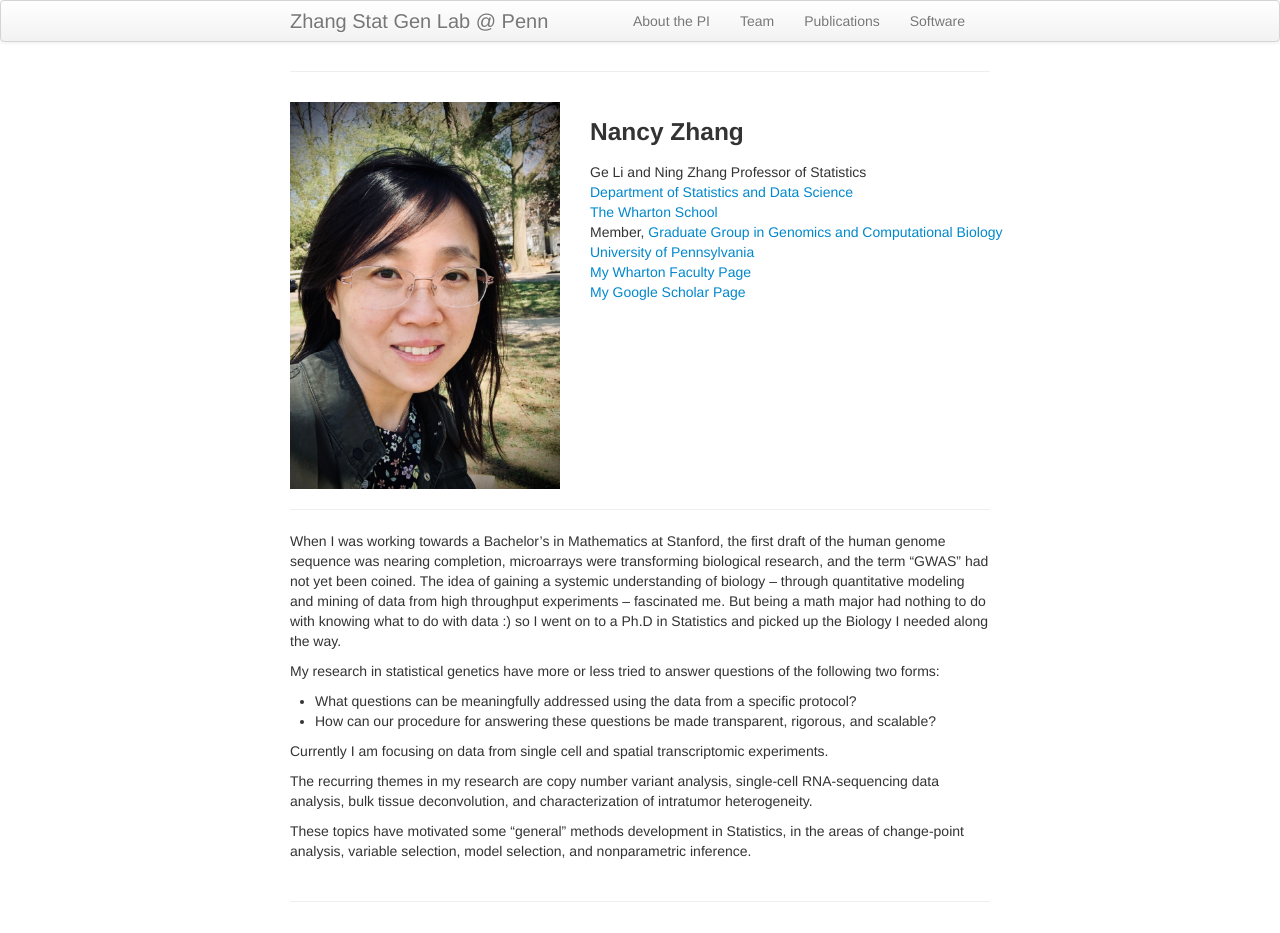
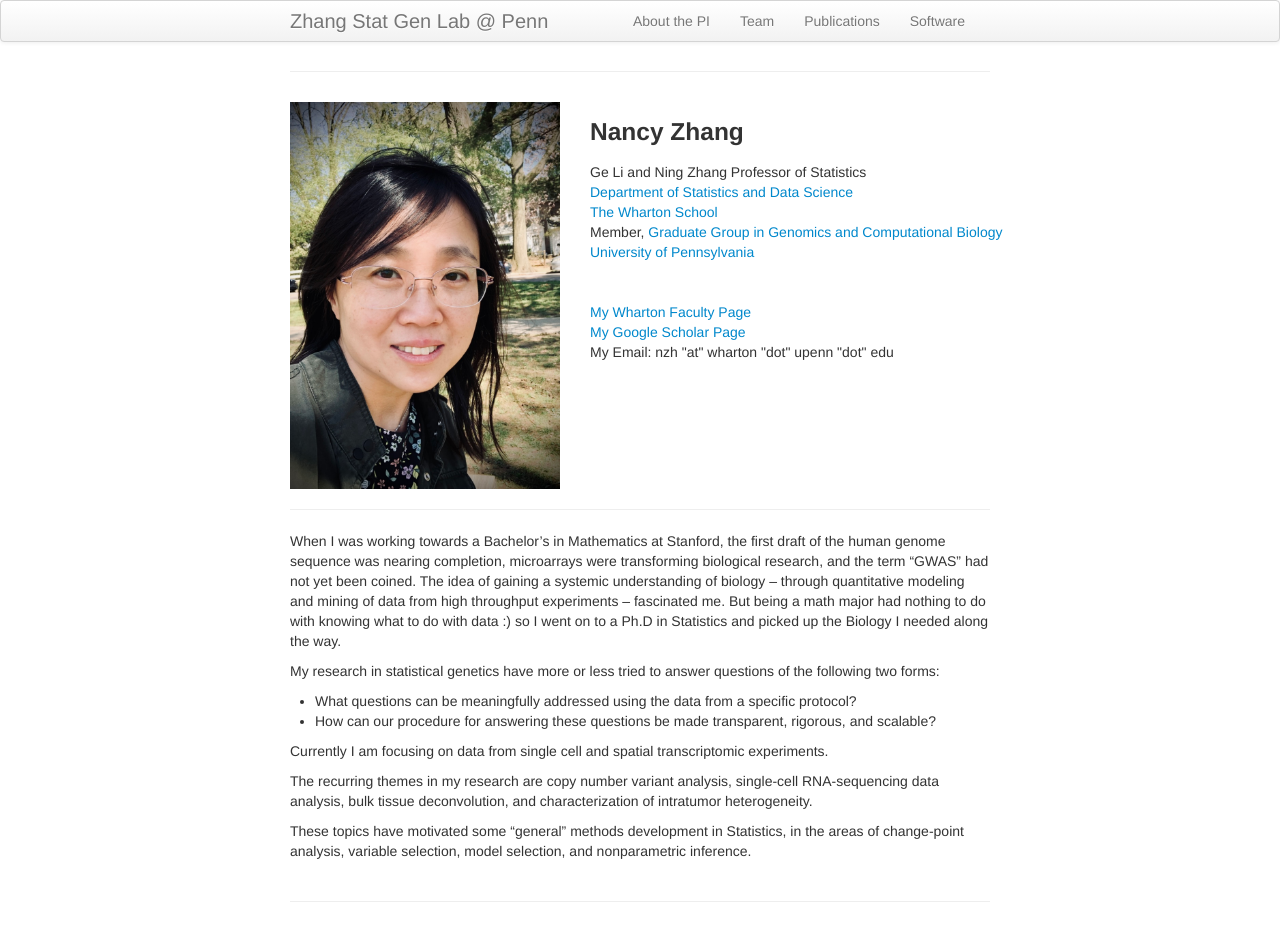
Before and after one commit to nzhanglab/nzhanglab.github.io, a Jekyll site: the page built from pages/pi.md, in a window 1280 px wide. Built offline with Jekyll 4.4.1, drawn with Linux system fonts in a browser that asks for light colours.

Commit message:
aesthetics

```diff
--- a/pages/pi.md
+++ b/pages/pi.md
@@ -12,7 +12,7 @@
         <div class="span3">
             <a href="../assets/pics/nrz_small.JPEG">
             <img src="../assets/pics/nrz_small.JPEG"
-                  title="Nancy R. Zhang" alt="Nancy R. Zhang"  width="500"/></a>
+                  title="Nancy R. Zhang" alt="Nancy R. Zhang"  width="400"/></a>
         </div>
 
         <div class="span7">
@@ -22,8 +22,11 @@
             <a href="https://www.wharton.upenn.edu/">The Wharton School</a><br/>
             Member, <a href="https://www.med.upenn.edu/gcb/">Graduate Group in Genomics and Computational Biology</a><br/>
             <a href="https://www.upenn.edu/">University of Pennsylvania</a><br/>
+
+	    <br/><br/>
 	    <a href="https://statistics.wharton.upenn.edu/profile/nzh/">My Wharton Faculty Page</a><br/>
             <a href="https://scholar.google.com/citations?user=6EErockAAAAJ&hl=en">My Google Scholar Page</a><br/>
+	    My Email:  nzh "at" wharton "dot" upenn "dot" edu
 
         </div>
 
```
